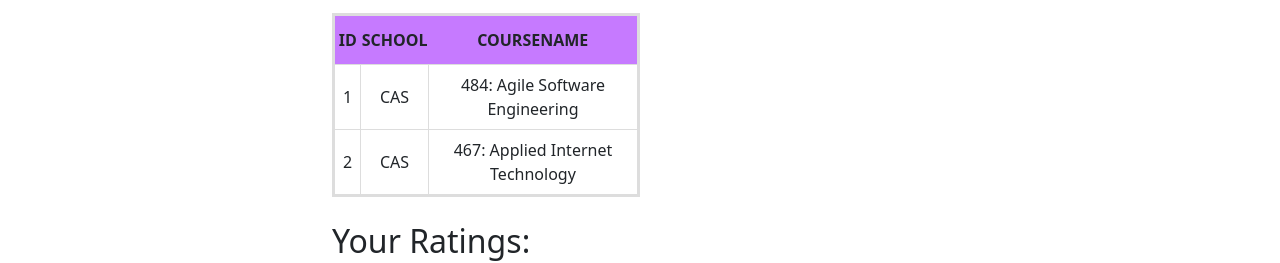
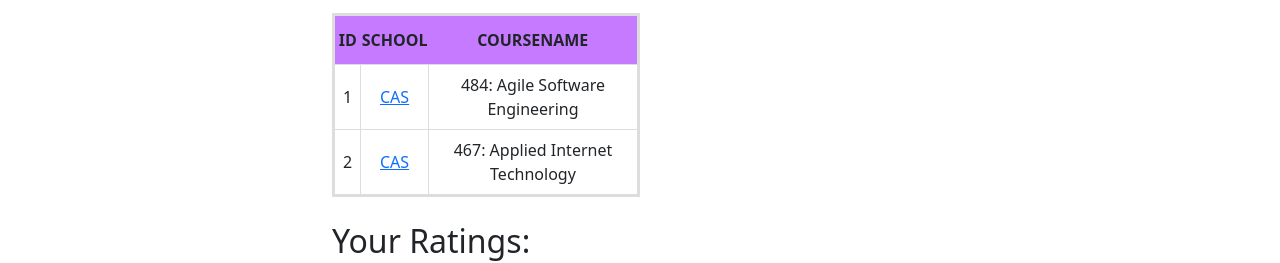
Before and after one commit to software-students-fall2021/project-setup-pengfan-z, a React (Create React App) app in the folder front-end/: page /user in a window 1280 px wide. Shown: the part 498-761 px from the top of the page. Built offline with nearby package versions, Linux system fonts and the light colour scheme.

Commit message:
Making school links clickable

```diff
--- a/front-end/src/css/user.css
+++ b/front-end/src/css/user.css
@@ -27,3 +27,6 @@
     background-color: #c67aff
 
 }
+img {
+    float: right;
+  }
--- a/front-end/src/pages/User.js
+++ b/front-end/src/pages/User.js
@@ -12,25 +12,25 @@
 		super(props)
 		this.state = {
 			courses: [
-				{id:1, school: 'CAS', courseName: '484: Agile Software Engineering'},
-				{id:2, school: 'CAS', courseName: '467: Applied Internet Technology'}
+				{id:1, school: 'CAS', courseName: '484: Agile Software Engineering', link: "/cas"},
+				{id:2, school: 'CAS', courseName: '467: Applied Internet Technology', link: "/cas"}
 			]
 		}
 	}
 renderTableData() {
 	return this.state.courses.map((course, index) => {
-	   const { id, school, courseName } = course
+	   const { id, school, courseName, link} = course
 	   return (
 		  <tr key={id}>
 			 <td>{id}</td>
-			 <td>{school}</td>
+			 <td><a href={link}>{school}</a></td>
 			 <td>{courseName}</td>
 		  </tr>
 	   )
 	})
  }
  renderTableHeader(){
-	 let header = Object.keys(this.state.courses[0])
+	 let header = Object.keys(this.state.courses[0]).filter(i => i !== 'link')
 	 return header.map((key,index) =>{
 		 return <th key = {index}>{key.toUpperCase()}</th>
 	 })
```
Also changed, not shown: front-end/public/star.png (added).
